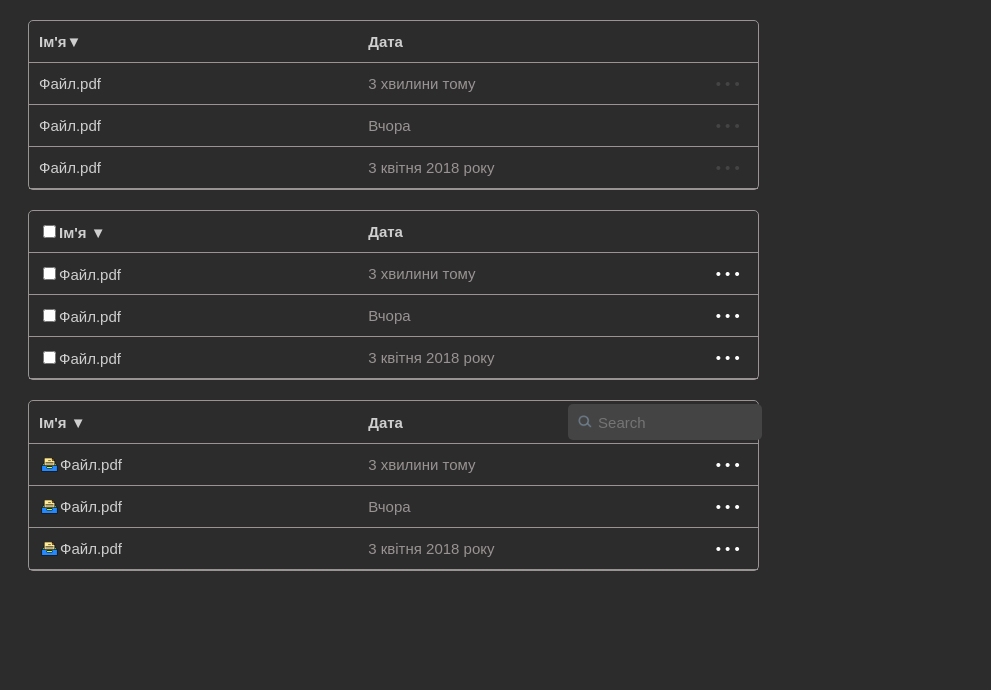
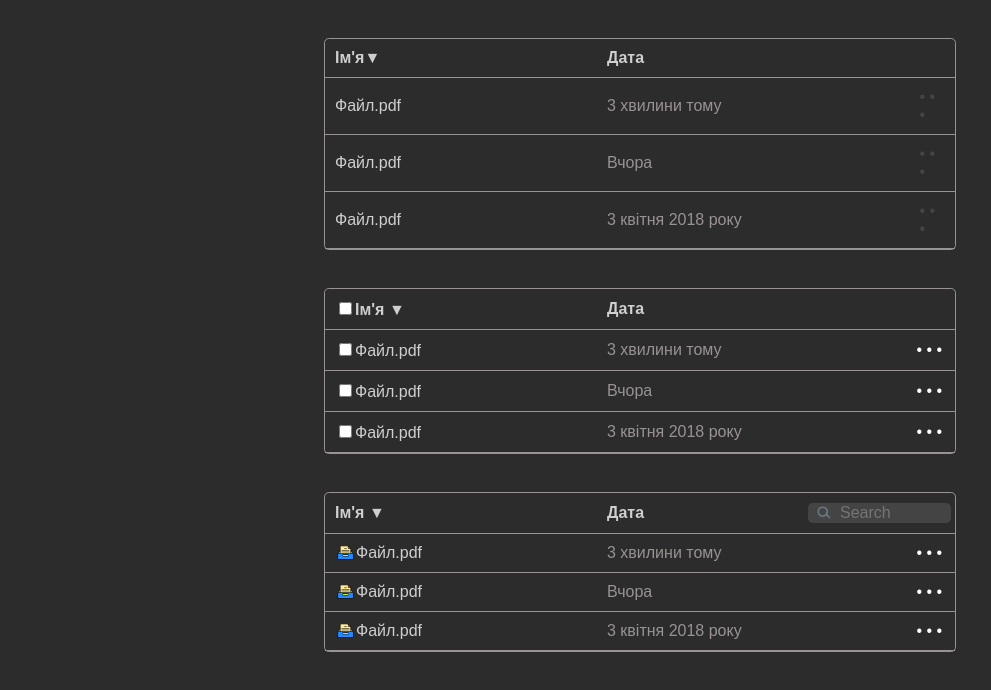
Before and after one commit to OleksandrZarytskyi/Homework-3, a plain HTML site: page index.html in a window 1280 px wide. Shown: the whole page, without its empty margins (0-991 px from the left). Drawn offline with Linux system fonts and the light colour scheme.

Commit message:
Чи це кінець моїм стражданням??

```diff
--- a/index.html
+++ b/index.html
@@ -9,78 +9,66 @@
   <body>
     <table>
       <tr>
-        <td><strong>Ім'я</strong><span class=fri>&#9660</span></td>
-        <td></td>
-        <td><strong>Дата</strong></td>
-        <td></td>
+        <th><strong>Ім'я</strong><span class=fri>&#9660</span></th>
+        <th><strong>Дата</strong></th>
+        <th></th>
       </tr>
       <tr>
         <td>Файл.pdf</td>
-        <td></td>
         <td class="ligh">3 хвилини тому</td>
         <td><span class="imegn">&#8226; &#8226; &#8226;</span></td>
       </tr>
       <tr>
         <td>Файл.pdf</td>
-        <td></td>
         <td class="ligh">Вчора</td>
         <td><span class="imegn">&#8226; &#8226; &#8226;</span></td>
       </tr>
       <tr>
         <td>Файл.pdf</td>
-        <td></td>
         <td class="ligh">3 квітня 2018 року</td>
         <td><span class="imegn">&#8226; &#8226; &#8226;</span></td>
       </tr>
     </table>
     <table>
      <tr>
-        <td><input type="checkbox" class="nama" name="nani"><label for="nama"><strong>Ім'я</strong> <span class=fri>&#9660</span></label></td>
-        <td></td>
-        <td><strong>Дата</strong></td>
-        <td></td>
+        <th><input type="checkbox" class="nama" name="nani"><label for="nama"><strong>Ім'я</strong> <span class=fri>&#9660</span></label></th>
+        <th><strong>Дата</strong></th>
+        <th></th>
       </tr>
       <tr>
         <td><input type="checkbox" class="namer" name="nani"><label for="namer">Файл.pdf</label></td>
-        <td></td>
         <td class="ligh">3 хвилини тому</td>
         <td><span class="imegne">&#8226; &#8226; &#8226;</span></td>
       </tr>
       <tr>
         <td><input type="checkbox" class="namet" name="nani"><label for="namet">Файл.pdf</label></td>
-        <td></td>
         <td class="ligh">Вчора</td>
         <td><span class="imegne">&#8226; &#8226; &#8226;</span></td>
       </tr>
       <tr>
         <td><input type="checkbox" class="namey" name="nani"><label for="namet">Файл.pdf</label></td>
-        <td></td>
         <td class="ligh">3 квітня 2018 року</td>
         <td><span class="imegne">&#8226; &#8226; &#8226;</span></td>
       </tr>
     </table>
     <table>
       <tr>
-         <td><strong>Ім'я</strong> <span class=fri>&#9660</span></td>
-         <td></td>
-         <td><strong>Дата</strong></td>
-         <td><input type="search" class="search" placeholder="Search"</td>
+         <th><strong>Ім'я</strong> <span class=fri>&#9660</span></th>
+         <th><strong>Дата</strong></th>
+         <th><input type="search" class="search" placeholder="Search"></th>
        </tr>
        <tr>
          <td><span class=rif><img src="./icon/Flaticon.svg" width="17px" hspace="2px" align="top" alt="Inbox"></span>Файл.pdf</td>
-         <td></td>
          <td class="ligh">3 хвилини тому</td>
          <td><span class="imegne">&#8226; &#8226; &#8226;</span></td>
        </tr>
        <tr>
          <td><img src="./icon/Flaticon.svg" width="17px"  hspace="2px" align="top" alt="Inbox">Файл.pdf</td>
-         <td></td>
          <td class="ligh">Вчора</td>
          <td><span class="imegne">&#8226; &#8226; &#8226;</span></td>
        </tr>
        <tr>
          <td><img src="./icon/Flaticon.svg" width="17px" align="top" hspace="2px" alt="Inbox">Файл.pdf</td>
-         <td></td>
          <td class="ligh">3 квітня 2018 року</td>
          <td><span class="imegne">&#8226; &#8226; &#8226;</span></td>
        </tr>
--- a/style.css
+++ b/style.css
@@ -5,32 +5,37 @@ body {
 table {
   border: 1px solid hsl(0, 3%, 59%);
   border-collapse: separate;
-  border-spacing: 0px 0px;
-  width: 731px;
-  border-radius: 5px;
-  margin: 20px;
+  border-spacing: initial;
+  width: 50%;
+  position: relative;
+  height: 50%;
+  border-radius: 0.3rem;
+  margin: 3% auto;
   color: #cfcfcf;
-  font-size: 15px;
+  font-size: 100%;
   table-layout: fixed;
-}
-td:first-child {
-  width: 15%;
+  empty-cells: show;
 }
 
+th,
 td {
-  border-bottom: 1px solid hsl(0, 3%, 59%);
-  height: 35px;
-  padding: 3px 10px;
+  border-bottom: 0.05rem solid hsl(0, 3%, 59%);
+  padding: 10px 10px;
+  text-align: left;
+}
+
+th:first-child {
+  width: 40%;
 }
 .fri {
-  font-size: 15px;
+  font-size: 100%;
 }
 .ligh {
   color: hsl(0, 3%, 59%);
 }
 .imegn {
   float: right;
-  width: 18%;
+  width: 16%;
   color: #444444;
 }
 .imegne {
@@ -39,19 +44,21 @@ td {
   color: white;
 }
 .search {
-  border: 0px solid #3a3939;
-  font-size: 15px;
-  padding-left: 30px;
-  width: 194px;
-  height: 36px;
-  margin-right: 150px;
+  font-size: 100%;
+  padding-left: 20%;
+  width: 90%;
+
+  position: relative;
+  margin: 0.2%;
+  height: 175%;
+  margin-left: 14%;
   background-color: #444444;
   background-image: url(./icon/serch.png);
-  background-size: 14px;
-  background-position: left 10px center;
+  background-size: 10%;
+  background-position: left 7% center;
   background-repeat: no-repeat;
   border: none;
-  border-radius: 5px;
+  border-radius: 0.3rem;
   color: #cecfcd;
   outline: none;
 }
```
